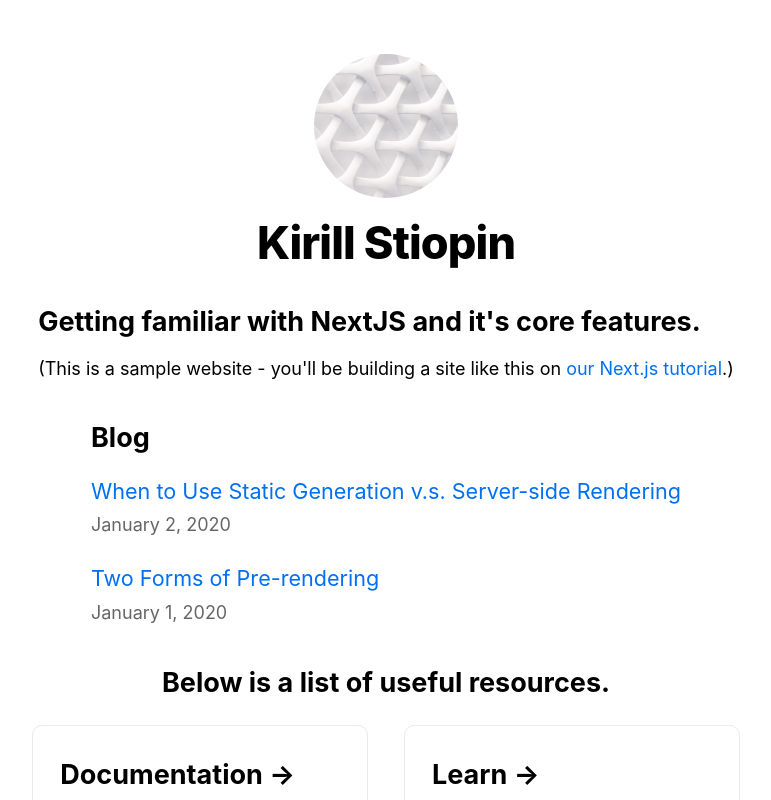
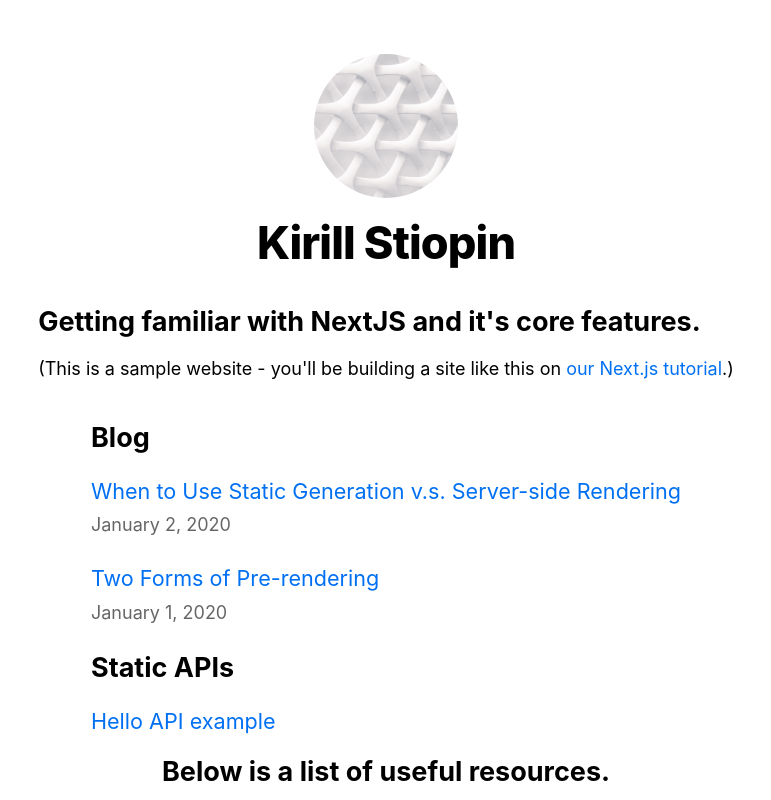
Before and after one commit to kstiopin/nextjs-demo, a Next.js app: page / in a window 1280 px wide. Shown: the top 800 px of the page, without its empty margins (254-1025 px from the left). Built offline with nearby package versions, Linux system fonts and the light colour scheme.

Commit message:
Added an API example

```diff
--- a/components/HomePage.jsx
+++ b/components/HomePage.jsx
@@ -35,6 +35,8 @@ const HomePage = ({ allPostsData }) => (
           </li>
         ))}
       </ul>
+      <h2 className={utilStyles.headingLg}>Static APIs</h2>
+      <Link href='/api/hello'>Hello API example</Link>
     </section>
 
     <main className={homeStyles.main}>
--- /dev/null
+++ b/pages/api/hello.js
@@ -0,0 +1,3 @@
+export default function handler(req, res) {
+  res.status(200).json({ text: 'Hello' });
+}
--- /dev/null
+++ b/pages/api/sendForm.js
@@ -0,0 +1,4 @@
+export default function handler(req, res) {
+  const email = req.body.email;
+  // Then save email to your database, etc...
+}
```
Also changed, not shown: 1 other file (tests, documents, lock files or other folders).
